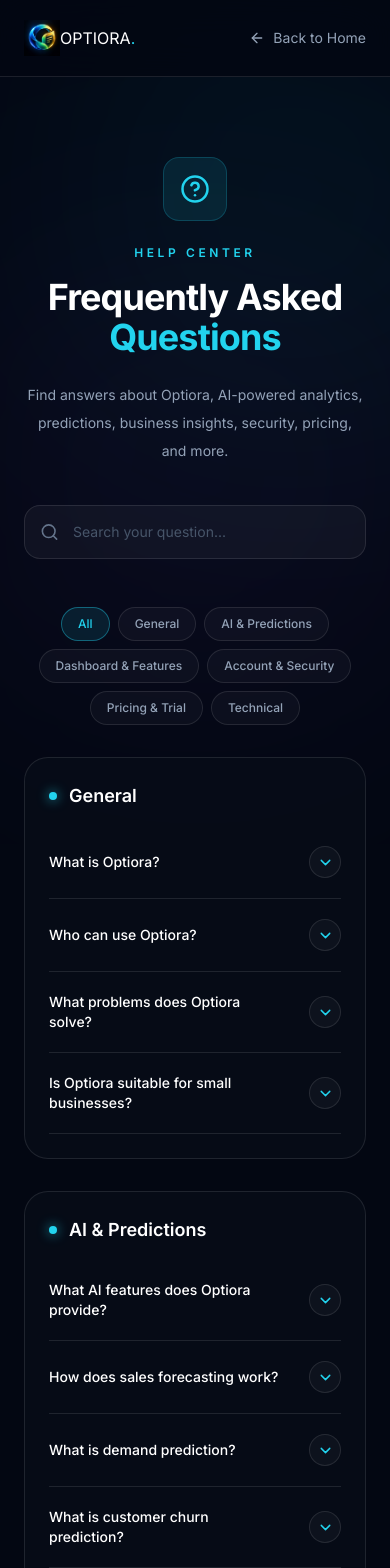
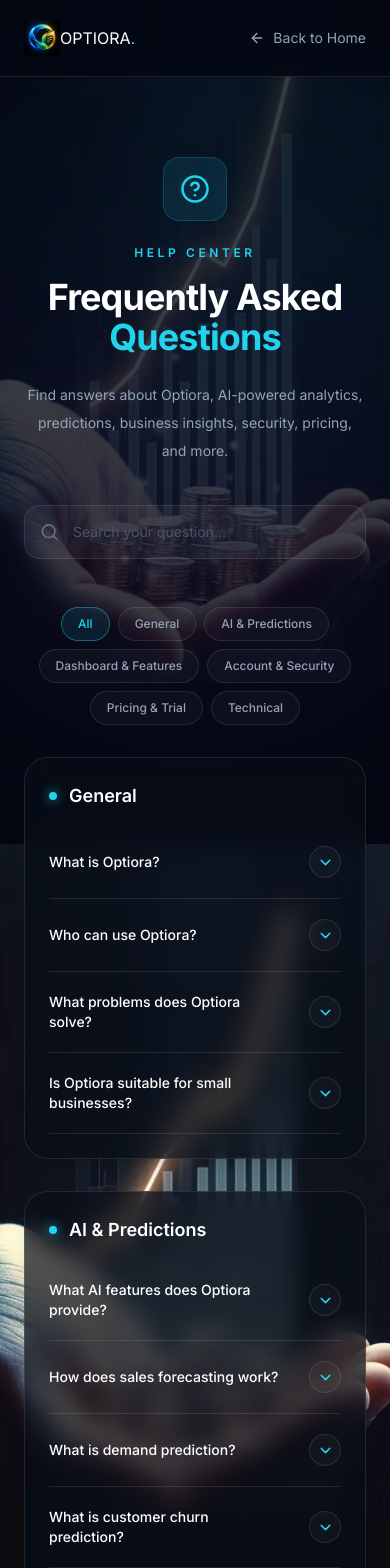
Before and after one commit to sayak25-b/Optiora, a React (Vite) app: page /faq in a window 390 px wide. Shown: the top 1568 px of the page. Built offline with nearby package versions, Linux system fonts and the light colour scheme.

Commit message:
updated feedback form

```diff
--- a/src/pages/FAQ.jsx
+++ b/src/pages/FAQ.jsx
@@ -227,13 +227,21 @@ function FAQ() {
     .filter((section) => section.questions.length > 0);
 
   return (
-    <div className="min-h-screen bg-[#030712] text-white">
+    <div
+  className="relative min-h-screen bg-cover bg-center bg-fixed text-white"
+  style={{ backgroundImage: "url('/images/faq-bg.jpg')" }}
+>
+  {/* Background overlay */}
+  <div className="pointer-events-none fixed inset-0 z-0 bg-[#030712]/80" />
 
-      {/* Background Glow */}
-      <div className="pointer-events-none fixed inset-0 overflow-hidden">
-        <div className="absolute left-1/4 top-0 h-96 w-96 rounded-full bg-cyan-400/10 blur-[140px]" />
-        <div className="absolute right-0 top-1/3 h-96 w-96 rounded-full bg-violet-500/10 blur-[140px]" />
-      </div>
+  {/* Background Glow */}
+  <div className="pointer-events-none fixed inset-0 z-0 overflow-hidden">
+    <div className="absolute left-1/4 top-0 h-96 w-96 rounded-full bg-cyan-400/10 blur-[140px]" />
+    <div className="absolute right-0 top-1/3 h-96 w-96 rounded-full bg-violet-500/10 blur-[140px]" />
+  </div>
+
+  {/* All page content */}
+  <div className="relative z-10">
 
       {/* Header */}
       <header className="relative z-10 border-b border-white/10 bg-[#030712]/80 backdrop-blur-xl">
@@ -339,7 +347,7 @@ function FAQ() {
               filteredData.map((section) => (
                 <div
                   key={section.category}
-                  className="mb-8 overflow-hidden rounded-3xl border border-white/10 bg-[#080d18]/80 p-6 sm:p-8"
+                  className="mb-8 overflow-hidden rounded-3xl border border-white/10 bg-[#080d18]/70 p-6 shadow-xl backdrop-blur-md sm:p-8"
                 >
                   <div className="mb-4 flex items-center gap-3">
                     <div className="h-2 w-2 rounded-full bg-cyan-400 shadow-[0_0_12px_rgba(34,211,238,0.8)]" />
@@ -435,30 +443,30 @@ function FAQ() {
       </main>
 
       {/* Footer */}
-      <footer className="relative z-10 border-t border-white/10 px-6 py-8 lg:px-8">
+      <footer className="relative z-10 border-t border-white/10 px-6 py-8 lg:px-8 ">
         <div className="mx-auto flex max-w-7xl flex-col justify-between gap-4 text-xs text-slate-500 sm:flex-row">
-          <p>
+          <p className="text-cyan-400">
             © 2026 Optiora. All rights reserved.
           </p>
 
           <div className="flex gap-5">
             <Link
               to="/privacy-policy"
-              className="transition hover:text-white"
+              className="transition hover:text-white text-cyan-400"
             >
               Privacy Policy
             </Link>
 
             <Link
               to="/terms"
-              className="transition hover:text-white"
+              className="transition hover:text-white  text-cyan-400"
             >
               Terms of Service
             </Link>
           </div>
         </div>
       </footer>
-
+</div>
     </div>
   );
 }
```
Also changed, not shown: public/images/faq-bg.jpg (added).
